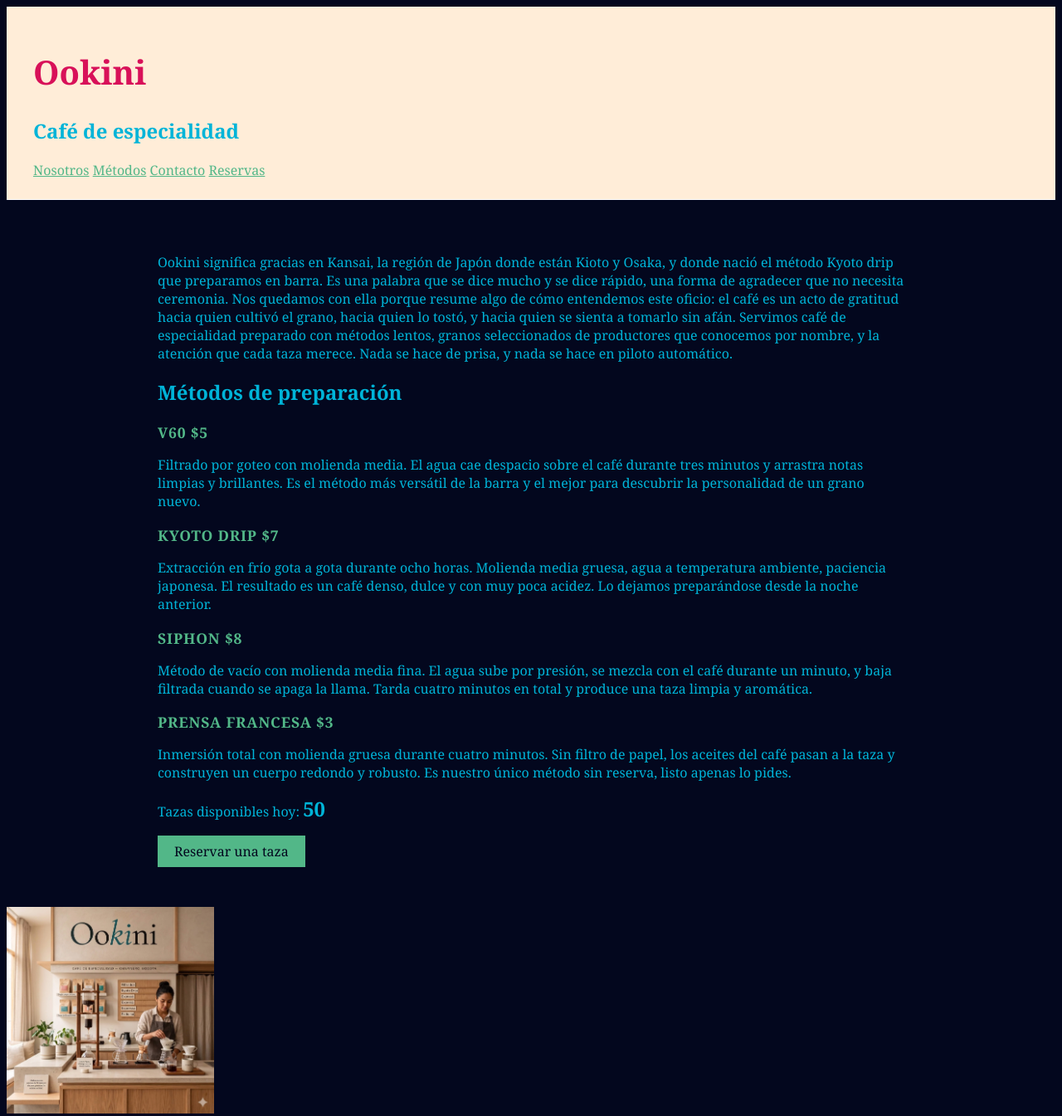
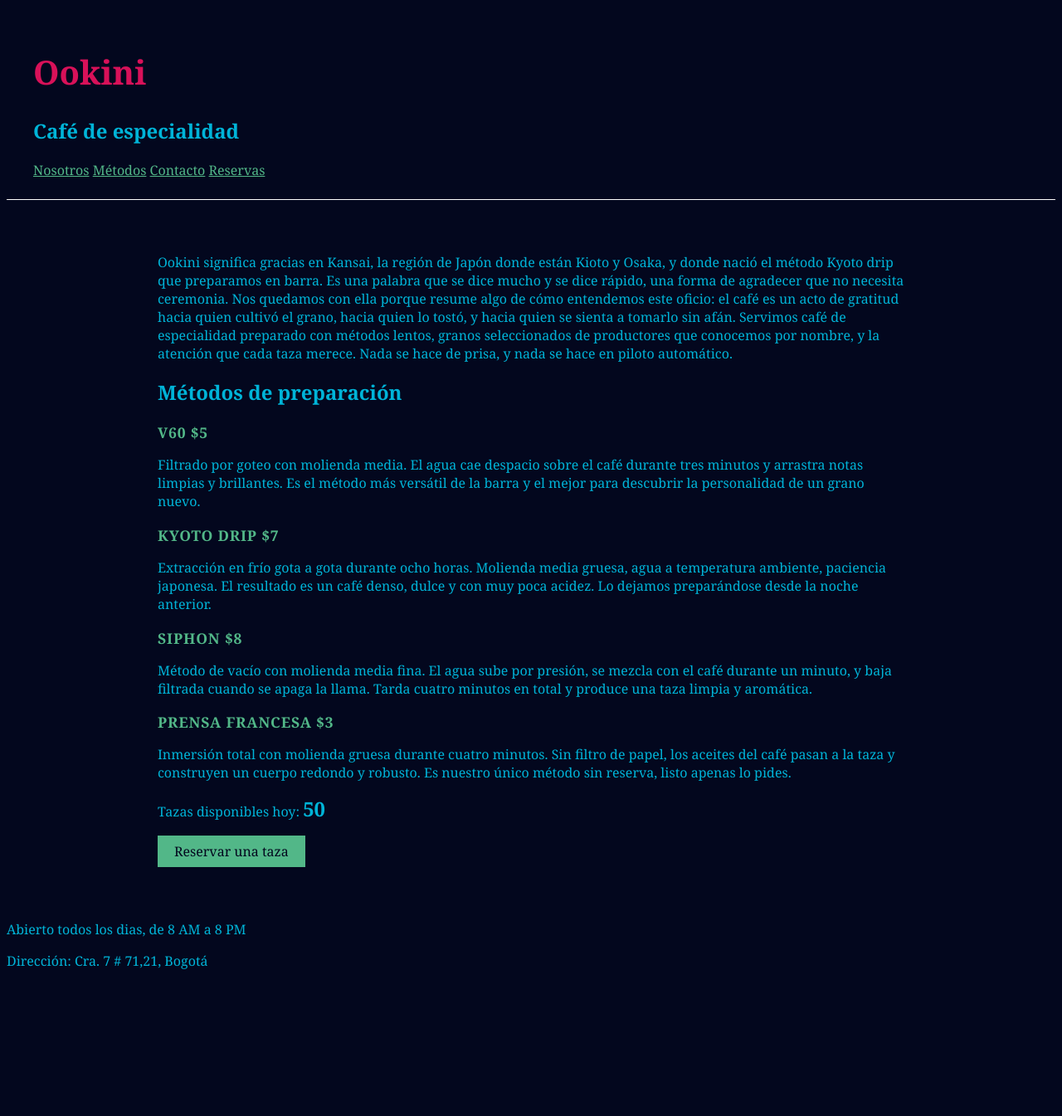
Before and after one commit to Nute0409/Ookini, a plain HTML site: page index.html in a window 1280 px wide. Shown: the top 1345 px of the page at 83% size. After the commit the page ends 1185 px from the top, so only its background shows below. Drawn offline with Linux system fonts and the light colour scheme.

Commit message:
Quitar imagen del footer

```diff
--- a/index.html
+++ b/index.html
@@ -62,11 +62,10 @@
 			</section>
             <section id="reservas">
                 <p>Tazas disponibles hoy: <span id="contador-tazas">50</span></p>
-                <button id="boton-reservar">Reservar una taza</button>
+				<button id="boton-reservar">Reservar una taza</button>
             </section>
 		</main>
 		<footer id="contacto">
-			<img src="ookini-barra.png" alt="Barra ookini, Cafe de especialidad" width="250"/>
 			<p>Abierto todos los dias, de 8 AM a 8 PM</p>
 		    <p>Dirección: Cra. 7 # 71,21, Bogotá</p>
 		</footer>
--- a/styles.css
+++ b/styles.css
@@ -10,7 +10,6 @@ h1{
 header{
     padding: 1.5rem 2rem;
     border-bottom: 1px solid #ffffff;
-    background-color: #ffedd8;
 }
 nav a{
 color: #52b788;
```
